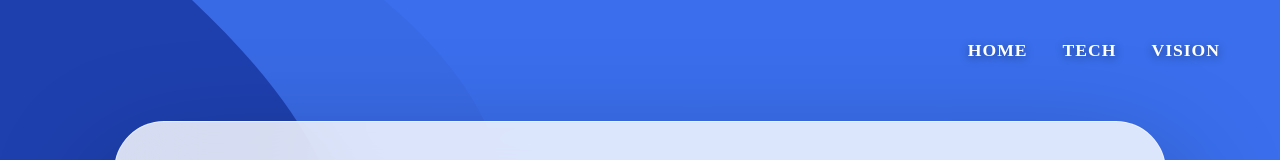
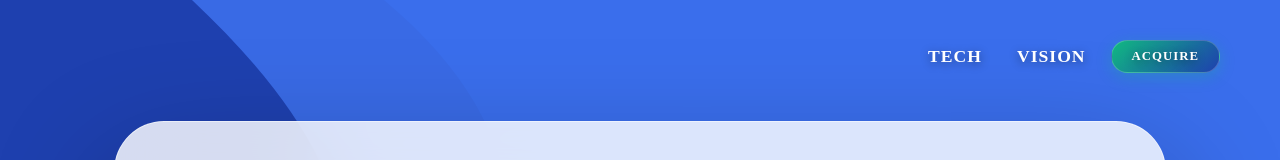
Before and after one commit to leoleonardxz-source/codeenough_welcome, a plain HTML site: page index.html in a window 1280 px wide. Shown: the top 160 px of the page. Drawn offline with Linux system fonts and the light colour scheme.

Commit message:
Add buy button to navigation with styling

```diff
--- a/index.html
+++ b/index.html
@@ -256,6 +256,21 @@
 			}
 
 			/* 删掉之前的 .ce-logo 和 .brand-subtext 样式，因为现在用 SVG 绘图了 */
+			.nav .buy-btn {
+			    background: linear-gradient(135deg, #10b981, #1e40af);
+			    padding: 8px 20px;
+			    border-radius: 20px;
+			    font-size: 0.8rem; /* 稍微调小，显得精致 */
+			    box-shadow: 0 4px 15px rgba(16, 185, 129, 0.3);
+			    border: 1px solid rgba(255, 255, 255, 0.2);
+			    margin-left: 25px;
+			}
+
+			.nav .buy-btn:hover {
+			    transform: translateY(-3px) scale(1.05);
+			    box-shadow: 0 6px 20px rgba(16, 185, 129, 0.5);
+			    color: #fff;
+			}
 		</style>
 	</head>
 	<body>
@@ -287,7 +302,7 @@
 
 		  </svg>
 		</div>
-		<nav class="nav"> <a href="#">HOME</a> <a href="#">TECH</a> <a href="#">VISION</a> </nav>
+		<nav class="nav"> <a href="#">TECH</a> <a href="#">VISION</a> <a href="mailto:leonard@codeenough.com?subject=Inquiry about codeenough.com" class="buy-btn">ACQUIRE</a> </nav>
 		<div class="container">
 
 
```
